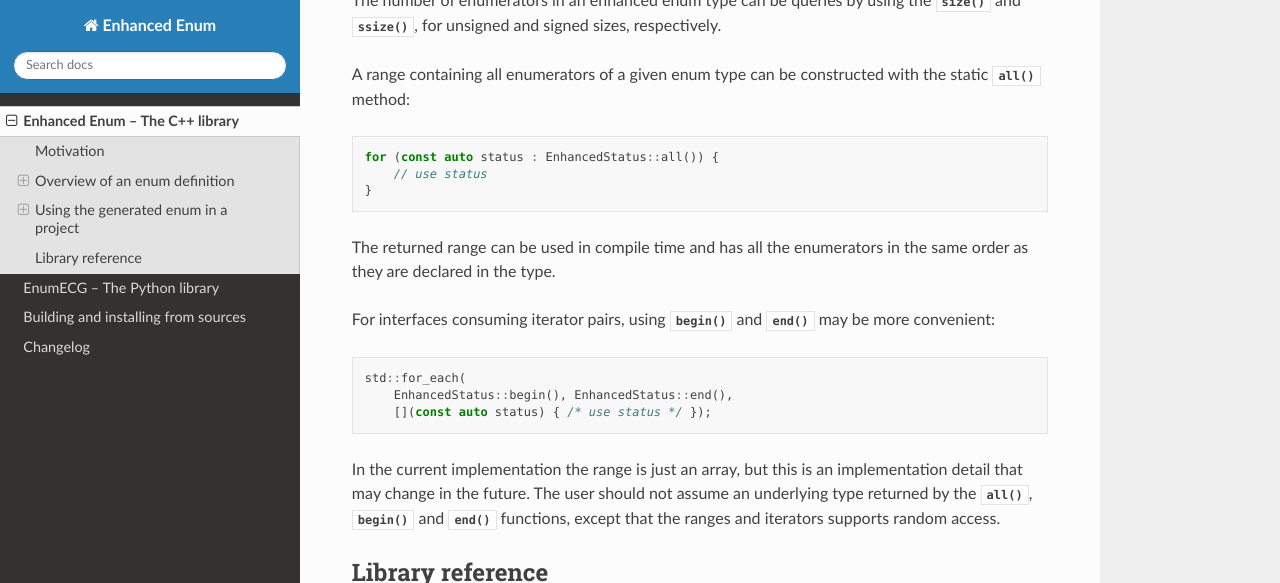
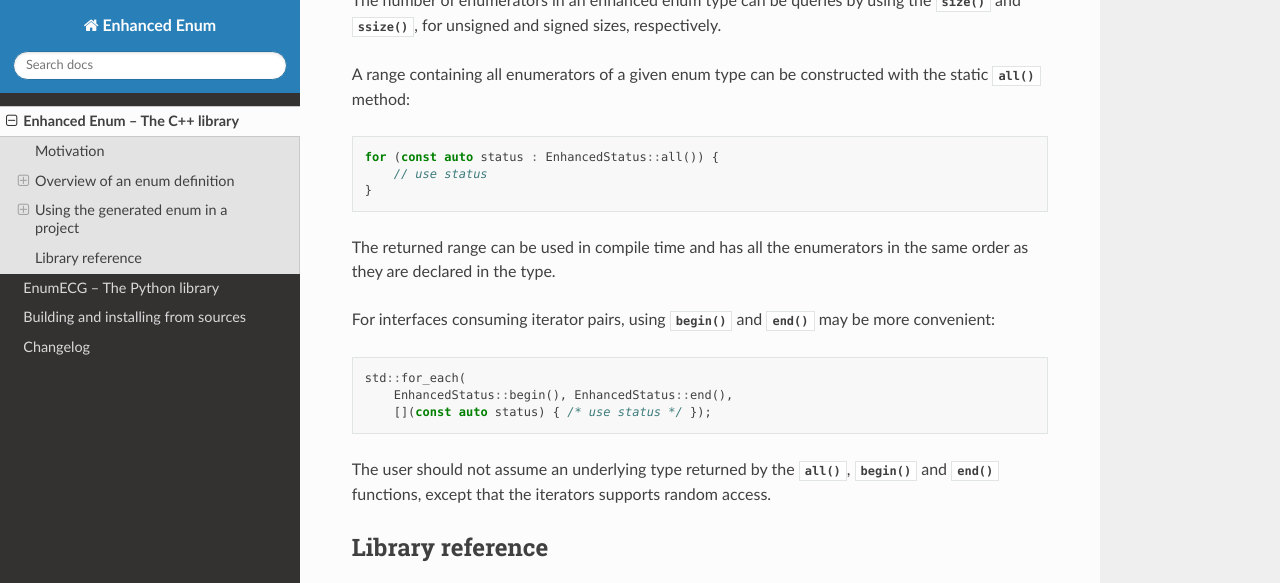
Before and after one commit to jasujm/enhanced-enum, a Sphinx documentation site: the page built from docs/enhancedenumlib.rst, in a window 1280 px wide and 900 px high, scrolled down 4426 px, cut to the strip 0-583 px from the top of the window. Built offline with Sphinx 7.4.7 and the Read the Docs theme 2.0.0, drawn with Linux system fonts in a browser that asks for light colours.

Commit message:
Implement begin(), end() and all() in terms of custom iterator type
- enum_iterator is a standard compliant random access iterator

- enum_range is a wrapper over enum_iterator pairs usable in
  range-based for loop

```diff
--- a/CHANGELOG.rst
+++ b/CHANGELOG.rst
@@ -5,6 +5,10 @@ Added
    - Add :cpp:func:`enhanced_enum::enum_base::ssize()`
    - Add :cpp:func:`enhanced_enum::enum_base::begin()` and
      :cpp:func:`enhanced_enum::enum_base::end()`
+
+Changed:
+   - Implement :cpp:func:`enhanced_enum::enum_base::all()` in terms
+     of custom range type (not array)
 
 Fixed
    - Add include guards to the C++ headers
--- a/docs/enhancedenumlib.rst
+++ b/docs/enhancedenumlib.rst
@@ -269,12 +269,9 @@ For interfaces consuming iterator pairs, using :cpp:func:`begin()` and
        EnhancedStatus::begin(), EnhancedStatus::end(),
        [](const auto status) { /* use status */ });
 
-In the current implementation the range is just an array, but this is
-an implementation detail that may change in the future. The user
-should not assume an underlying type returned by the
+The user should not assume an underlying type returned by the
 :cpp:func:`all()`, :cpp:func:`begin()` and :cpp:func:`end()`
-functions, except that the ranges and iterators supports random
-access.
+functions, except that the iterators supports random access.
 
 Library reference
 -----------------
```
Also changed, not shown: 4 other files.
